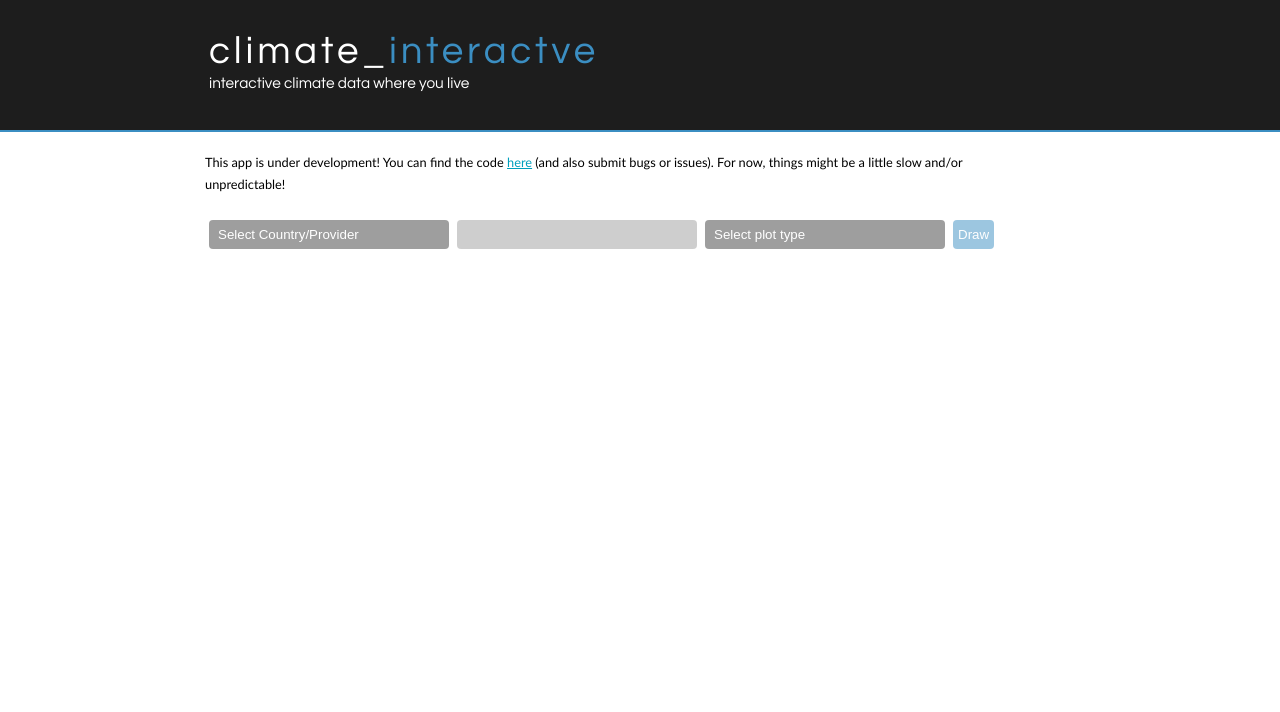
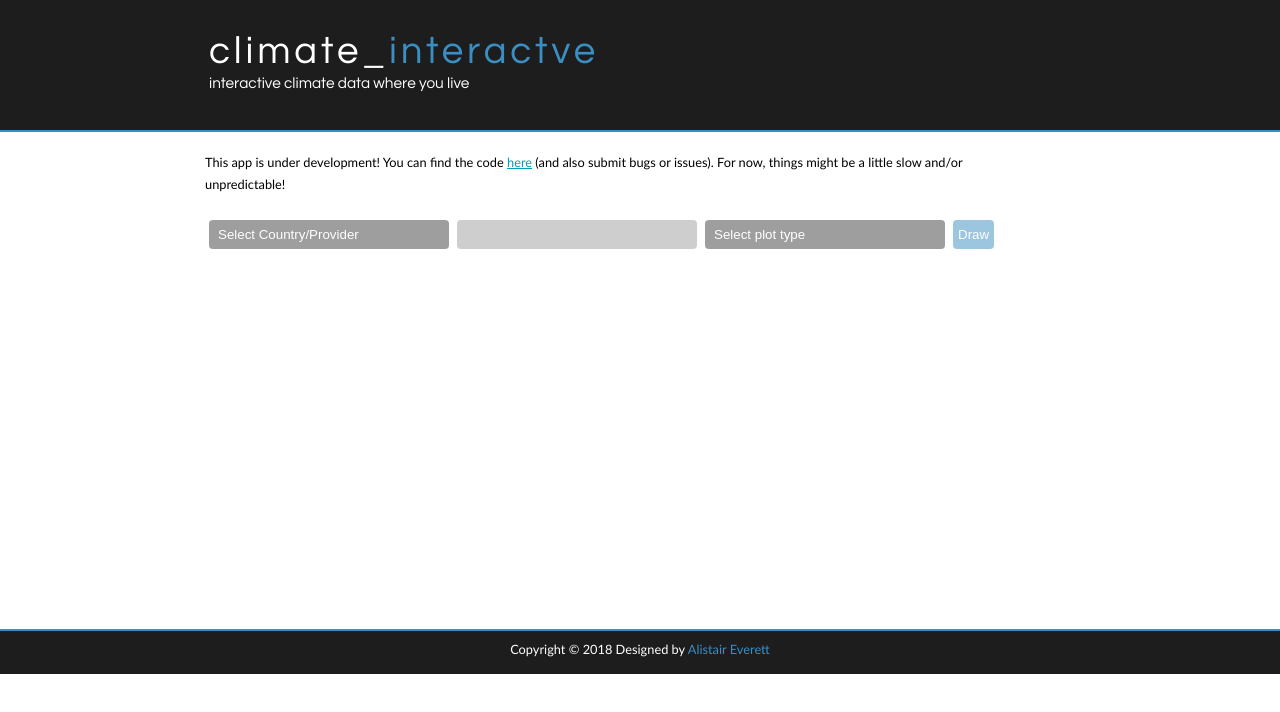
Before and after one commit to alistaireverett/climatedata, a website: page public/index.html in a window 1280 px wide. Drawn offline with nearby package versions, Linux system fonts and the light colour scheme; grey boxes are pictures that could not be loaded.

Commit message:
adding footer -but why isn't it at the bottom?!

```diff
--- a/public/css/style.css
+++ b/public/css/style.css
@@ -235,18 +235,17 @@ ul#menu li a:hover
 
 #footer
 { width: 100%;
-  font-family: 'trebuchet ms', sans-serif;
   font-size: 100%;
-  height: 80px;
-  padding: 28px 0 5px 0;
+  height: 30px;
+  padding: 8px 0 5px 0;
   text-align: center;
-  background: transparent url(pattern.png) repeat;
+  background: #1d1d1d;
   border-top: 2px solid #3b8ec2;
   color: #FFF;}
 
 #footer p
 { line-height: 1.7em;
-  padding: 0 0 10px 0;}
+  padding: 0 0 5px 0;}
 
 #footer a
 { color: #3b8ec2;
--- a/public/index.html
+++ b/public/index.html
@@ -19,6 +19,7 @@
 </head>
 
 <body>
+  <div id="main">
   <div id="header">
     <div id="logo">
       <div id="logo_text">
@@ -47,7 +48,13 @@
 
     </div>
   </div>
+</div>
 
+<div id="content_footer"></div>
+ <div id="footer">
+   <p>Copyright &copy; 2018 Designed by <a href="https://alistaireverett.github.io/">Alistair Everett</a> </p>
+ </div>
+</div>
 <script type = "text/javascript" src = "/js/page.js"></script>
 </body>
 </html>
```
